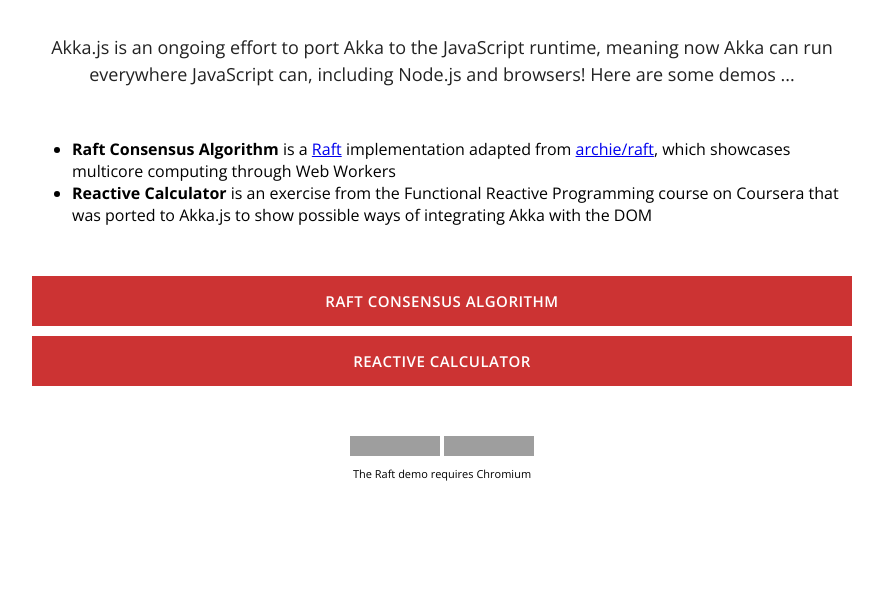
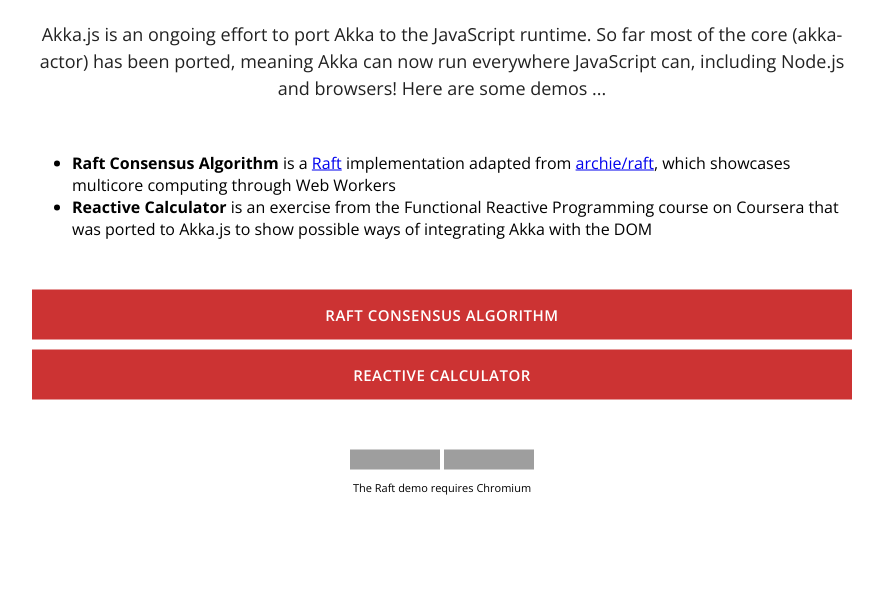
Before and after one commit to akka-js/akka.js-examples, a plain HTML site: page index.html in a window 1280 px wide. Shown: the part 209-821 px from the top of the page, without its empty margins (198-1081 px from the left). Drawn offline with nearby package versions, Linux system fonts and the light colour scheme; grey boxes are pictures that could not be loaded.

Commit message:
fix: stuff

```diff
--- a/index.html
+++ b/index.html
@@ -18,7 +18,8 @@
 		</header>
 
 		<p class="section" style="text-align: center">
-    Akka.js is an ongoing effort to port Akka to the JavaScript runtime, meaning now Akka can run everywhere JavaScript can,
+    Akka.js is an ongoing effort to port Akka to the JavaScript runtime.
+    So far most of the core (akka-actor) has been ported, meaning Akka can now run everywhere JavaScript can,
     including Node.js and browsers! Here are some demos ...</p>
     <ul class="section">
       <li>
```
